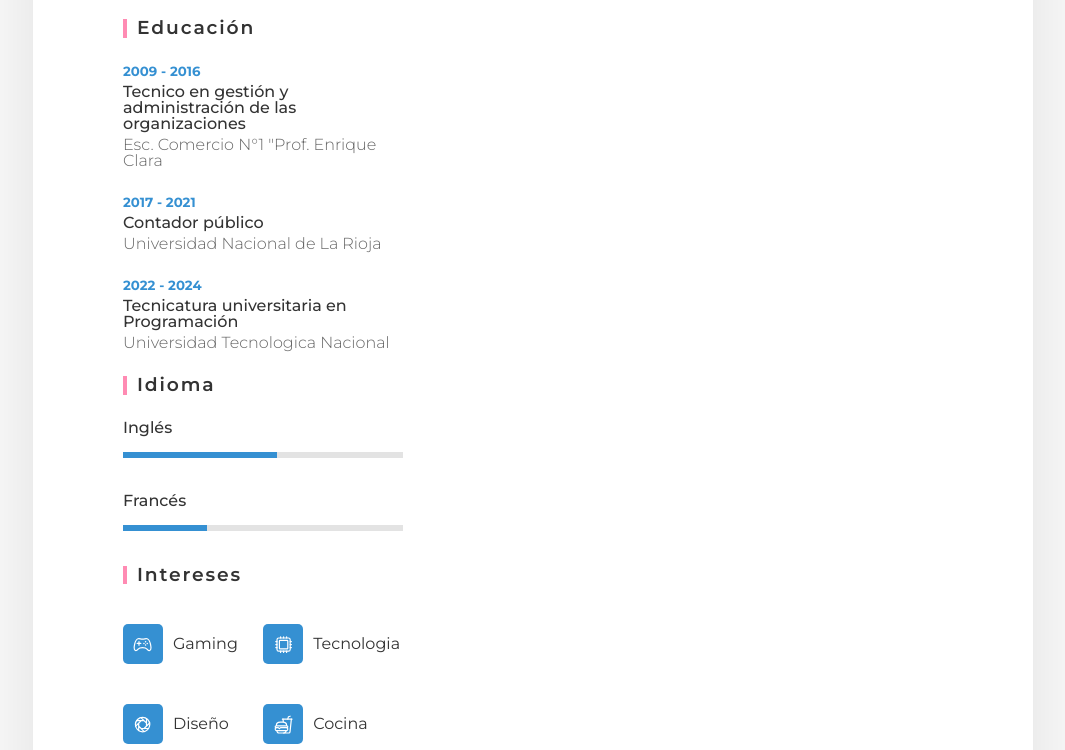
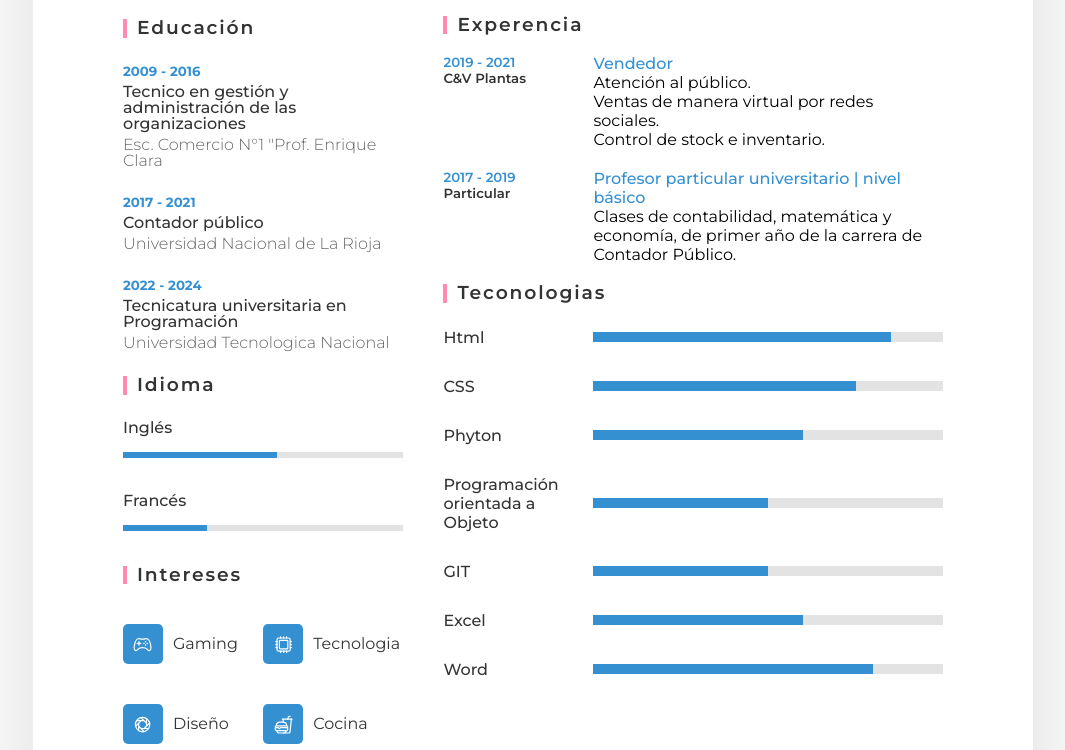
Before and after one commit to VargasCristian/cvvargas.github.io, a plain HTML site: page index.html in a window 1280 px wide. Shown: the part 564-1314 px from the top of the page, without its empty margins (107-1172 px from the left). Drawn offline with nearby package versions, Linux system fonts and the light colour scheme.

Commit message:
Se termino el primer prototipo

```diff
--- a/index.html
+++ b/index.html
@@ -20,7 +20,7 @@
                 </div>
             </div>
             <div class="perfiltex">
-                <h3>Cristian <br>Vargas<br> <span>Estudiante</span></h3>
+                <h3>Cristian Javier <br>Vargas<br> <span>Estudiante</span></h3>
             </div>
         </div>
         <div class="contentBox">
@@ -86,7 +86,80 @@
                 </ul>
             </div>
 
-            <div class="rightSide"></div>
+            <div class="rightSide">
+                <div class="about">
+                    <h3>Sobre mí</h3>
+                    <p>Gracias a mi formación, considero que puedo aportar valor y seguir desarrollándome profesionalmente en una compañía que coincida con mis valores y expectativas.<br> <br> Como persona organizada y con una gran motivación, soy capaz de adaptarme a cualquier circunstancia y dar siempre lo mejor de mí en cualquier proyecto, al mismo tiempo que me esfuerzo por trabajar en equipo y fomentar valores como los del compañerismo.</p>
+                    <br>
+                </div>
+                <div class="about">
+                    <h3>Experencia</h3>
+                    <div class="box">
+                        <div class="year_company">
+                            <h5>2019 - 2021</h5>
+                            <h5>C&V Plantas</h5>
+                        </div>
+                        <div class="text">
+                            <h4>Vendedor</h4>
+                            <p>Atención al público. <br>Ventas de manera virtual por redes sociales. <br>  Control de stock e inventario. </p>
+                        </div>
+                    </div>
+                    <div class="box">
+                        <div class="year_company">
+                            <h5>2017 - 2019</h5>
+                            <h5>Particular</h5>
+                        </div>
+                        <div class="text">
+                            <h4>Profesor particular universitario | nivel básico</h4>
+                            <p>Clases de contabilidad, matemática y economía,  de primer año de la carrera de Contador Público. </p>
+                        </div>
+                </div>
+            </div>
+            <div class="about skills">
+                <h3>Teconologias</h3>
+                <div class="box">
+                    <h4>Html</h4>
+                    <span class="percent">
+                        <div style="width: 85%;"></div>
+                    </span>
+                </div>
+                <div class="box">
+                    <h4>CSS</h4>
+                    <span class="percent">
+                        <div style="width: 75%;"></div>
+                    </span>
+                </div>
+                <div class="box">
+                    <h4>Phyton</h4>
+                    <span class="percent">
+                        <div style="width: 60%;"></div>
+                    </span>
+                </div>
+                <div class="box">
+                    <h4>Programación orientada a Objeto</h4>
+                    <span class="percent">
+                        <div style="width: 50%;"></div>
+                    </span>
+                </div>
+                <div class="box">
+                    <h4>GIT</h4>
+                    <span class="percent">
+                        <div style="width: 50%;"></div>
+                    </span>
+                </div>
+                <div class="box">
+                    <h4>Excel</h4>
+                    <span class="percent">
+                        <div style="width: 60%;"></div>
+                    </span>
+                </div>
+                <div class="box">
+                    <h4>Word</h4>
+                    <span class="percent">
+                        <div style="width: 80%;"></div>
+                    </span>
+                </div>
+            </div>
         </div>
     </div>
     <script type="module" src="https://unpkg.com/ionicons@5.5.2/dist/ionicons/ionicons.esm.js"></script>
--- a/stylo.css
+++ b/stylo.css
@@ -199,3 +199,67 @@ h6{
     color: #fff;
     margin-right: 0;
 }
+
+p{
+    font-style: 300;
+}
+
+.rightSide{
+    padding-left: 40px;
+}
+
+.about .box{
+    display: flex;
+    flex-direction: row;
+    margin: 20px 0;
+}
+
+.about .box .year_company{
+    min-width: 150px;
+    margin-bottom: 10px;
+}
+
+.about .box .year_company h5{
+    color: #333;
+    font-weight: 600;
+}
+
+.about .box .year_company h5:nth-child(1){
+    color: #3590d2;
+}
+
+.about .box .text h4{
+    color: #3590d2;
+    font-size: 16px;
+    margin: 0;
+}
+
+.about.skills .box{
+    position: relative;
+    width: 100%;
+    display: grid;
+    grid-template-columns: 150px 1fr;
+    justify-content: center;
+    align-items: center;
+}
+
+.about.skills .box h4{
+    color: #333;
+    font-weight: 500;
+    margin-bottom: 5px;
+}
+
+.about.skills .box .percent{
+    position: relative;
+    width: 100%;
+    height: 10px;
+    background: #e3e3e3;
+}
+
+.about.skills .box .percent div{
+    position: absolute;
+    top: 0;
+    left: 0;
+    height: 100%;
+    background: #3590d2;
+}
```
